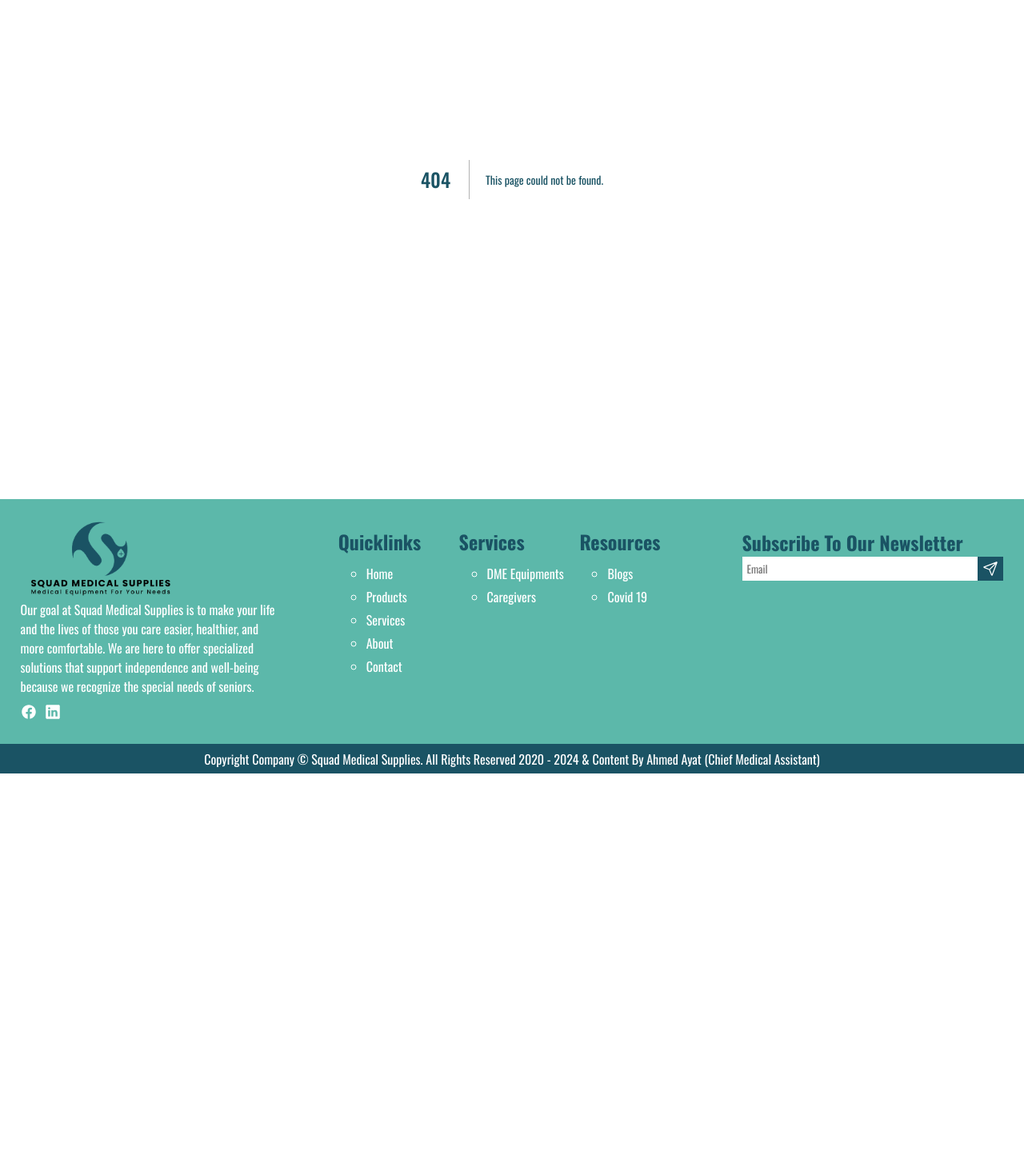
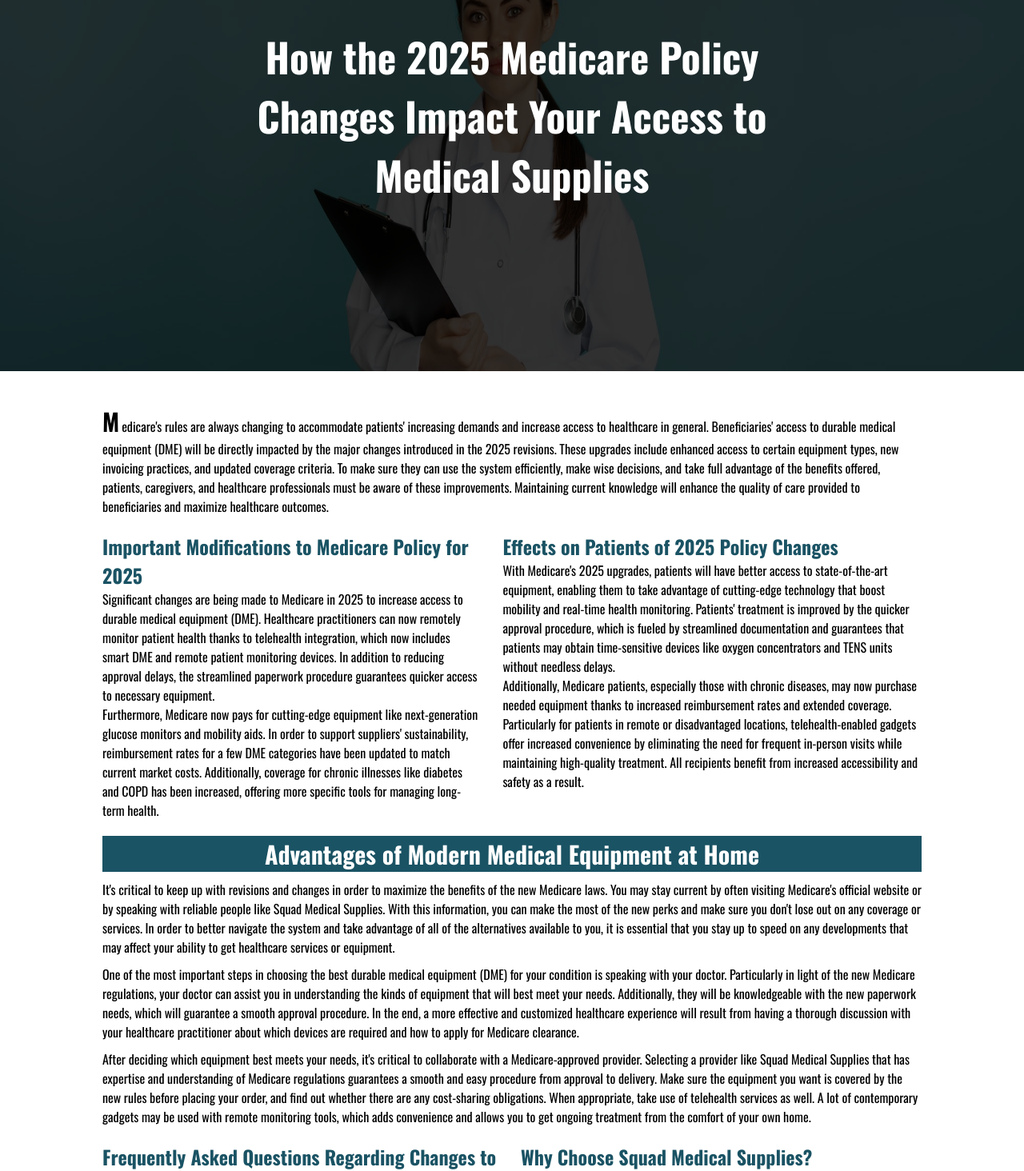
Before and after one commit to MKashanButt/squad-medical-supplies, a Next.js app: page /blogs/2025-medicare-policy-changes in a window 1280 px wide. Before the commit this address had no page. Shown: the part 340-1804 px from the top of the page at 80% size. Before the commit the page ends 1307 px from the top, so only its background shows below. Built offline with nearby package versions, Linux system fonts and the light colour scheme.

Commit message:
added blog and hero iamge

```diff
--- /dev/null
+++ b/src/app/blogs/2025-medicare-policy-changes/page.tsx
@@ -0,0 +1,48 @@
+import styles from '@/assets/css/SingleBlog.module.css';
+import Image from 'next/image';
+
+import hero from "@/assets/images/2025-medicare-policy-hero.jpg"
+
+export default function MedicarePolicyChanges() {
+    return (
+        <main>
+            <section className={styles.hero}>
+                <Image src={hero} alt='' />
+                <div className={styles.overlay}></div>
+                <h1>How the 2025 Medicare Policy Changes Impact Your Access to Medical Supplies</h1>
+            </section>
+            <div className={styles.body}>
+                <p><span className={styles.firstLetter}>M</span>edicare's rules are always changing to accommodate patients' increasing demands and increase access to healthcare in general. Beneficiaries' access to durable medical equipment (DME) will be directly impacted by the major changes introduced in the 2025 revisions. These upgrades include enhanced access to certain equipment types, new invoicing practices, and updated coverage criteria. To make sure they can use the system efficiently, make wise decisions, and take full advantage of the benefits offered, patients, caregivers, and healthcare professionals must be aware of these improvements. Maintaining current knowledge will enhance the quality of care provided to beneficiaries and maximize healthcare outcomes.</p>
+                <div className={styles.stage}>
+                    <div className={styles.item}>
+                        <h2>Important Modifications to Medicare Policy for 2025</h2>
+                        <p>Significant changes are being made to Medicare in 2025 to increase access to durable medical equipment (DME). Healthcare practitioners can now remotely monitor patient health thanks to telehealth integration, which now includes smart DME and remote patient monitoring devices. In addition to reducing approval delays, the streamlined paperwork procedure guarantees quicker access to necessary equipment.</p>
+                        <p>Furthermore, Medicare now pays for cutting-edge equipment like next-generation glucose monitors and mobility aids. In order to support suppliers' sustainability, reimbursement rates for a few DME categories have been updated to match current market costs. Additionally, coverage for chronic illnesses like diabetes and COPD has been increased, offering more specific tools for managing long-term health.</p>
+                    </div>
+                    <div className={styles.item}>
+                        <h2>Effects on Patients of 2025 Policy Changes</h2>
+                        <p>With Medicare's 2025 upgrades, patients will have better access to state-of-the-art equipment, enabling them to take advantage of cutting-edge technology that boost mobility and real-time health monitoring. Patients' treatment is improved by the quicker approval procedure, which is fueled by streamlined documentation and guarantees that patients may obtain time-sensitive devices like oxygen concentrators and TENS units without needless delays.</p>
+                        <p>Additionally, Medicare patients, especially those with chronic diseases, may now purchase needed equipment thanks to increased reimbursement rates and extended coverage. Particularly for patients in remote or disadvantaged locations, telehealth-enabled gadgets offer increased convenience by eliminating the need for frequent in-person visits while maintaining high-quality treatment. All recipients benefit from increased accessibility and safety as a result.</p>
+                    </div>
+                </div>
+                <h2>Advantages of Modern Medical Equipment at Home</h2>
+                <p>It's critical to keep up with revisions and changes in order to maximize the benefits of the new Medicare laws. You may stay current by often visiting Medicare's official website or by speaking with reliable people like Squad Medical Supplies. With this information, you can make the most of the new perks and make sure you don't lose out on any coverage or services. In order to better navigate the system and take advantage of all of the alternatives available to you, it is essential that you stay up to speed on any developments that may affect your ability to get healthcare services or equipment.</p>
+                <p>One of the most important steps in choosing the best durable medical equipment (DME) for your condition is speaking with your doctor. Particularly in light of the new Medicare regulations, your doctor can assist you in understanding the kinds of equipment that will best meet your needs. Additionally, they will be knowledgeable with the new paperwork needs, which will guarantee a smooth approval procedure. In the end, a more effective and customized healthcare experience will result from having a thorough discussion with your healthcare practitioner about which devices are required and how to apply for Medicare clearance.</p>
+                <p>After deciding which equipment best meets your needs, it's critical to collaborate with a Medicare-approved provider. Selecting a provider like Squad Medical Supplies that has expertise and understanding of Medicare regulations guarantees a smooth and easy procedure from approval to delivery. Make sure the equipment you want is covered by the new rules before placing your order, and find out whether there are any cost-sharing obligations. When appropriate, take use of telehealth services as well. A lot of contemporary gadgets may be used with remote monitoring tools, which adds convenience and allows you to get ongoing treatment from the comfort of your own home.</p>
+                <div className={styles.stage}>
+                    <div className={styles.item}>
+                        <h2>Frequently Asked Questions Regarding Changes to Medicare Policy in 2025</h2>
+                        <p>It's crucial to check with your supplier to make sure that all documentation criteria have been fulfilled if your DME request is delayed. Although the simplified approach reduces the likelihood of delays, problems may still occur. Verify that all required information has been sent in to prevent any more issues or delays.</p>
+                        <p>DME qualifying rules haven't changed all that much. Medicare Part B is required, as is a prescription from a doctor attesting to the equipment's medical need. Out-of-pocket expenses are often kept to a minimum, especially for things that are covered by Medicare's zero-cost-sharing provision. Verifying information with your provider is usually preferable.</p>
+                    </div>
+                    <div className={styles.item}>
+                        <h2>Why Choose Squad Medical Supplies?</h2>
+                        <p>In order to give our patients the finest treatment possible, Squad Medical Supplies places a high priority on staying ahead of Medicare revisions. Our knowledgeable staff can help you navigate the approval procedure with ease since they are up to date on the most recent rules. At every stage, we're dedicated to making sure you have the appropriate resources</p>
+                        <p>We provide a wide range of Medicare-approved DME, including state-of-the-art devices to improve your health and wellness. Our simple claims procedure relieves you of the strain and makes sure you always get the equipment you need at the lowest possible out-of-pocket expense. You can rely on us to deliver outstanding care and streamline the procedure.</p>
+                    </div>
+                </div>
+                <p>Patients who depend on durable medical equipment (DME) will benefit greatly from the 2025 Medicare policy changes. Through improved coverage, expedited procedures, and support for cutting-edge technology, these enhancements guarantee that beneficiaries have improved access to the resources they need to preserve their independence and well-being. Through collaboration with a reliable provider such as Squad Medical Supplies, patients may effectively manage these transitions and optimize their advantages. Our staff is committed to assisting you in comprehending the upgrades and obtaining the necessary equipment. To find out how we can help you get your Medicare-covered DME, get in touch with us right now!</p>
+            </div>
+        </main>
+    )
+}
```
Also changed, not shown: src/assets/images/2025-medicare-policy-hero.jpg (added).
